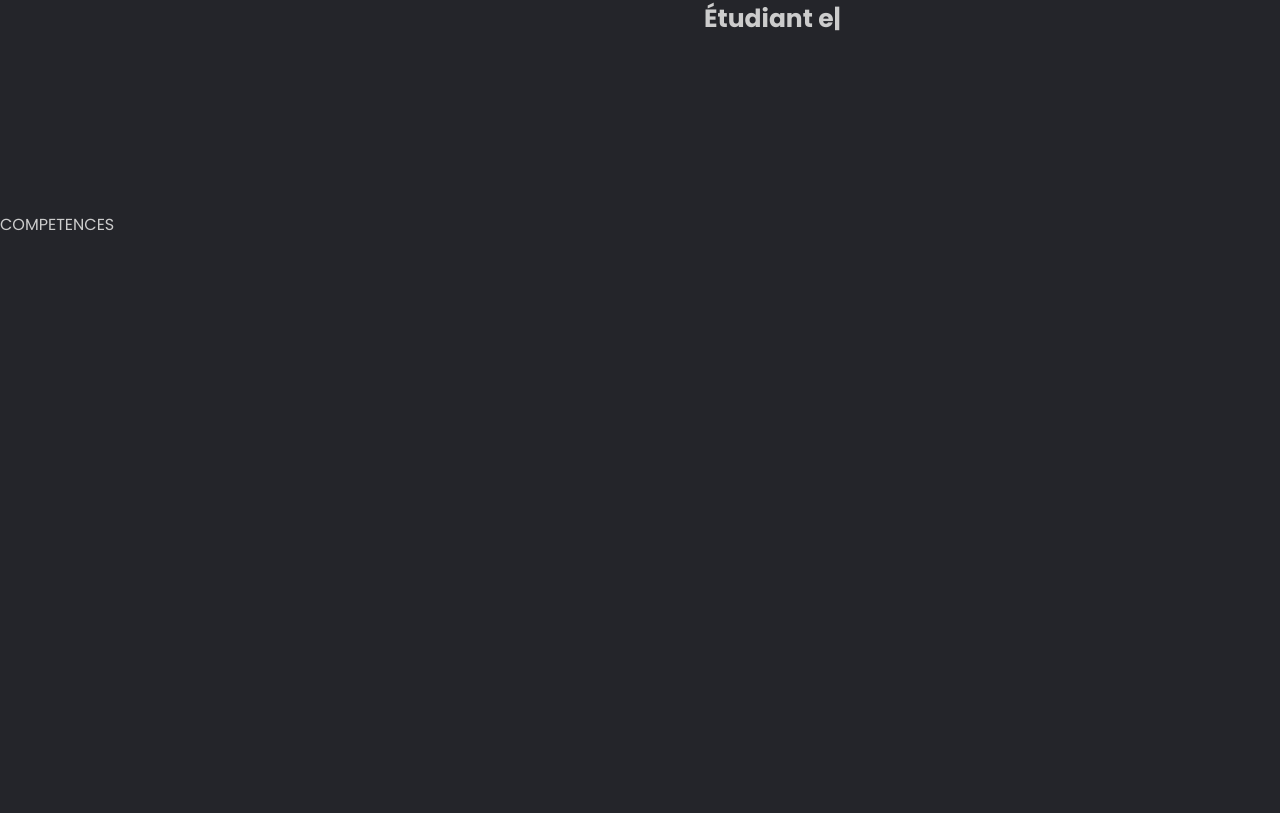
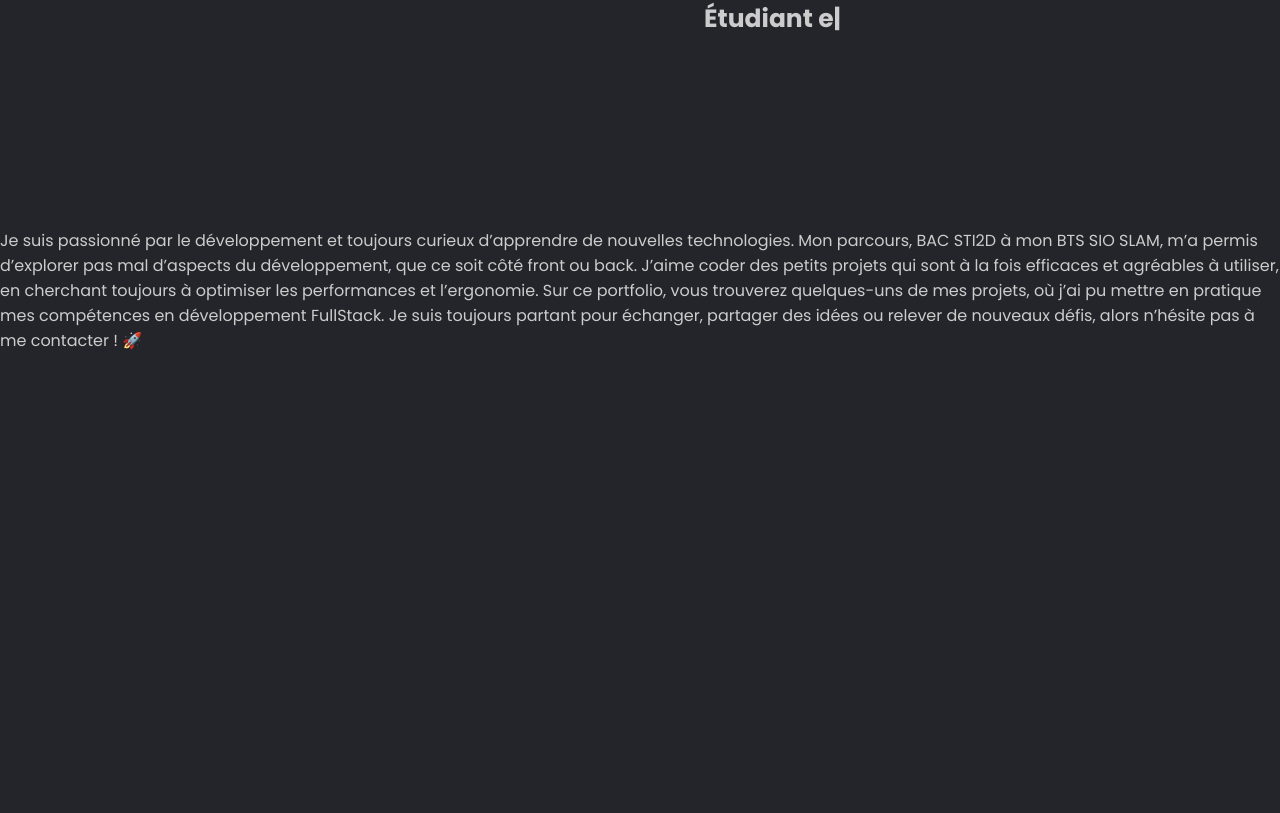
Before and after one commit to qldwin/Portfolio, a Vue app: page / in a window 1280 px wide. Shown: the part 727-1540 px from the top of the page. Built offline with nearby package versions, Linux system fonts and the light colour scheme.

Commit message:
Change description and add import for "À propos" section

```diff
--- a/src/App.vue
+++ b/src/App.vue
@@ -1,6 +1,7 @@
 <script setup>
 import MyHeader from "./components/header.vue";
 import Accueil from "./components/accueil.vue";
+import apropos from "./components/apropos.vue";
 import Competences from "./components/competences.vue";
 import Projets from "./components/projects.vue";
 import Contact from "./components/contact.vue";
@@ -10,6 +11,7 @@ import "./assets/CSS/style.css";
 <template>
   <MyHeader></MyHeader>
   <Accueil></Accueil>
+  <apropos></apropos>
   <Competences></Competences>
   <Projets></Projets>
   <Contact></Contact>
```
Also changed, not shown: src/components/apropos.vue (line endings or trailing spaces).
